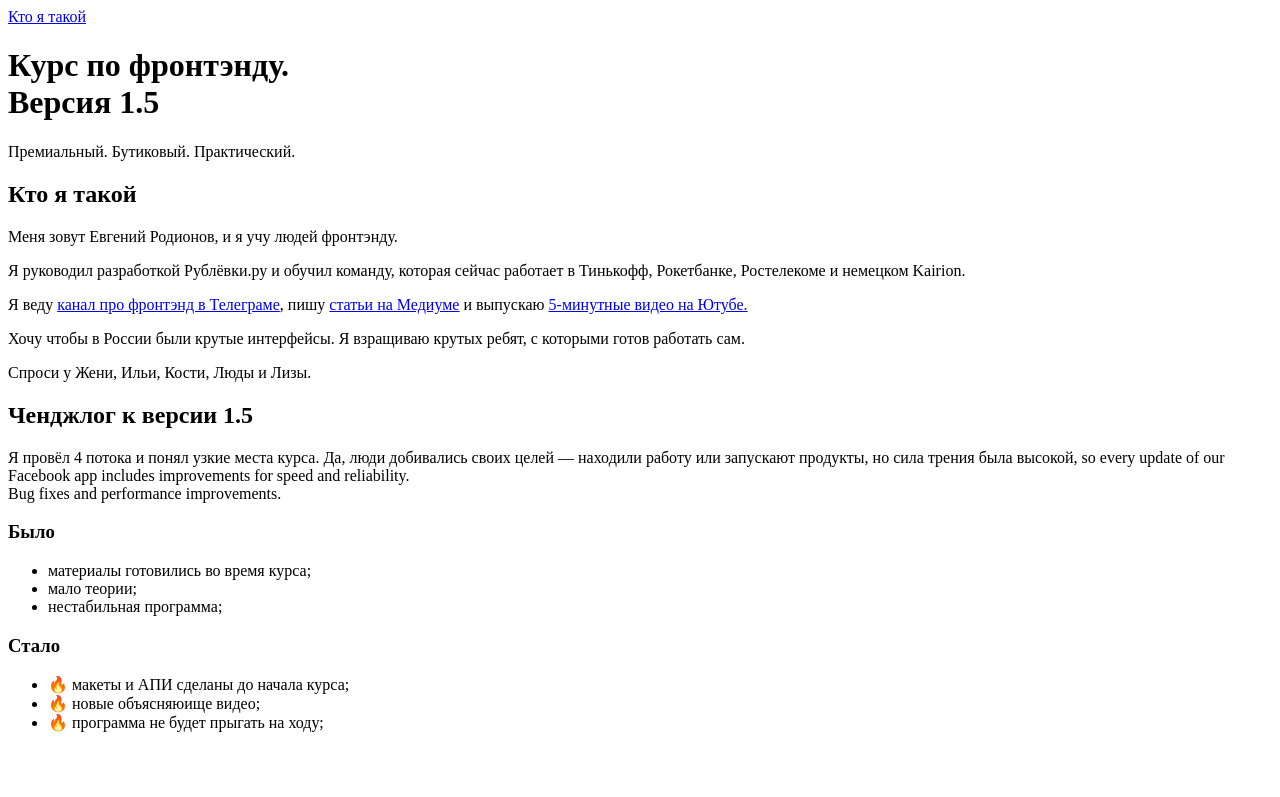
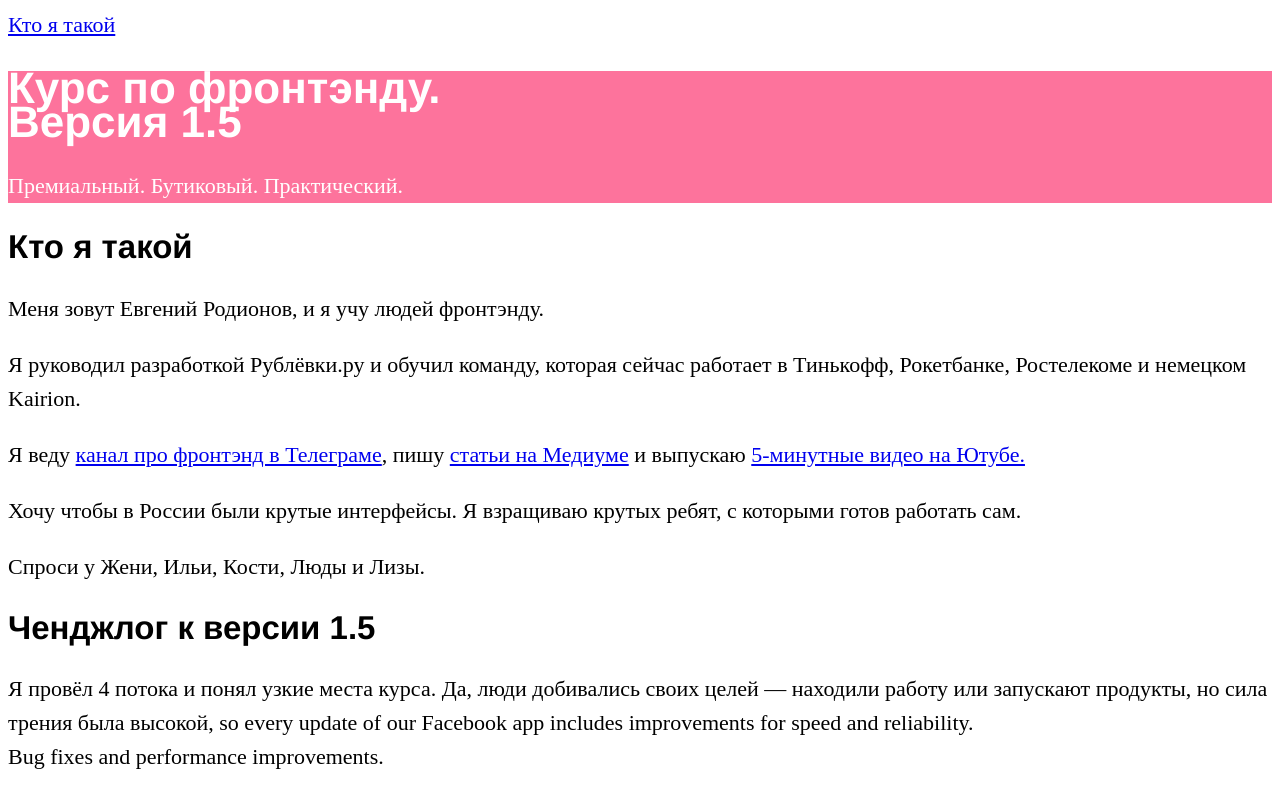
Before and after one commit to kirillku/verstka, a plain HTML site: page index.html in a window 1280 px wide. Shown: the top 797 px of the page. Drawn offline with Linux system fonts and the light colour scheme.

Commit message:
add styles

```diff
--- a/index.html
+++ b/index.html
@@ -2,6 +2,7 @@
 <html>
   <head>
     <title>Курс по фронтэнду 1.5</title>
+    <link rel="stylesheet" href="./styles.css">
   </head>
   <body>
     <nav>
--- /dev/null
+++ b/styles.css
@@ -0,0 +1,13 @@
+body {
+  font-size: 22px;
+  line-height: 34px;
+}
+
+header {
+  background: #FD739C;
+  color: white;
+}
+
+h1, h2 {
+  font-family: Helvetica, Arial, sans-serif;
+}
```
